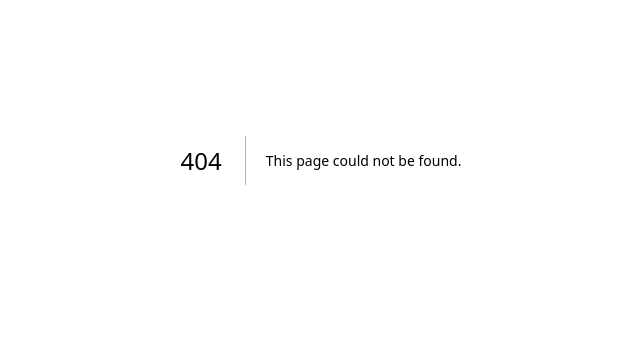
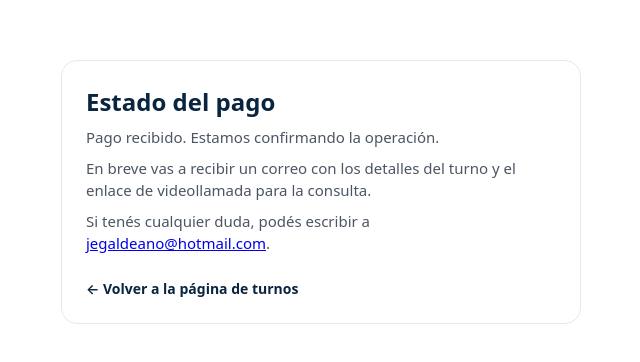
Before and after one commit to quintaelombu/telehealth-frontend, a Next.js app: page /done in a window 1280 px wide. Before the commit this address had no page. Shown: the part 240-602 px from the top of the page, without its empty margins (319-959 px from the left). Built offline with nearby package versions, Linux system fonts and the light colour scheme.

Commit message:
Create done.jsx

```diff
--- /dev/null
+++ b/pages/done.jsx
@@ -0,0 +1,117 @@
+//pages/done.jsx
+import { useRouter } from "next/router";
+import { useEffect, useState } from "react";
+
+export default function Done() {
+  const router = useRouter();
+  const [statusText, setStatusText] = useState("Procesando la información del pago…");
+
+  const { status, collection_status, payment_id, preference_id } = router.query;
+
+  useEffect(() => {
+    const s = (status || collection_status || "").toString().toLowerCase();
+
+    if (!s) {
+      setStatusText("Pago recibido. Estamos confirmando la operación.");
+      return;
+    }
+
+    if (s === "approved") {
+      setStatusText("¡Pago aprobado! Tu turno quedó reservado.");
+    } else if (s === "pending" || s === "in_process") {
+      setStatusText("Pago pendiente. El turno se confirmará cuando el pago sea acreditado.");
+    } else if (s === "failure" || s === "rejected" || s === "cancelled") {
+      setStatusText("El pago no pudo completarse o fue cancelado.");
+    } else {
+      setStatusText("Pago recibido. Estamos confirmando la operación.");
+    }
+  }, [status, collection_status]);
+
+  const styles = {
+    wrap: {
+      minHeight: "100vh",
+      background: "#fff",
+      fontFamily: "system-ui,-apple-system,Segoe UI,Roboto,Helvetica,Arial",
+      display: "flex",
+      alignItems: "center",
+      justifyContent: "center",
+      padding: 24,
+    },
+    card: {
+      maxWidth: 520,
+      width: "100%",
+      borderRadius: 16,
+      border: "1px solid #e6e9ec",
+      padding: 24,
+      boxSizing: "border-box",
+    },
+    h1: {
+      fontSize: 24,
+      margin: "0 0 4px",
+      color: "#0a2540",
+    },
+    p: {
+      fontSize: 15,
+      lineHeight: 1.5,
+      color: "#4b5563",
+      margin: "8px 0",
+    },
+    smallBox: {
+      marginTop: 12,
+      padding: 12,
+      borderRadius: 12,
+      background: "#f9fafb",
+      fontSize: 13,
+      color: "#6b7280",
+    },
+    label: { fontWeight: 600 },
+    link: {
+      marginTop: 16,
+      display: "inline-block",
+      fontSize: 14,
+      color: "#0a2540",
+      textDecoration: "none",
+      fontWeight: 600,
+    },
+  };
+
+  return (
+    <div style={styles.wrap}>
+      <div style={styles.card}>
+        <h1 style={styles.h1}>Estado del pago</h1>
+        <p style={styles.p}>{statusText}</p>
+
+        <p style={styles.p}>
+          En breve vas a recibir un correo con los detalles del turno y el enlace de
+          videollamada para la consulta.
+        </p>
+
+        <p style={styles.p}>
+          Si tenés cualquier duda, podés escribir a{" "}
+          <a href="mailto:jegaldeano@hotmail.com">jegaldeano@hotmail.com</a>.
+        </p>
+
+        {(payment_id || preference_id) && (
+          <div style={styles.smallBox}>
+            {payment_id && (
+              <div>
+                <span style={styles.label}>ID de pago: </span>
+                {payment_id}
+              </div>
+            )}
+            {preference_id && (
+              <div>
+                <span style={styles.label}>ID de preferencia: </span>
+                {preference_id}
+              </div>
+            )}
+          </div>
+        )}
+
+        <a href="/" style={styles.link}>
+          ← Volver a la página de turnos
+        </a>
+      </div>
+    </div>
+  );
+}
```
